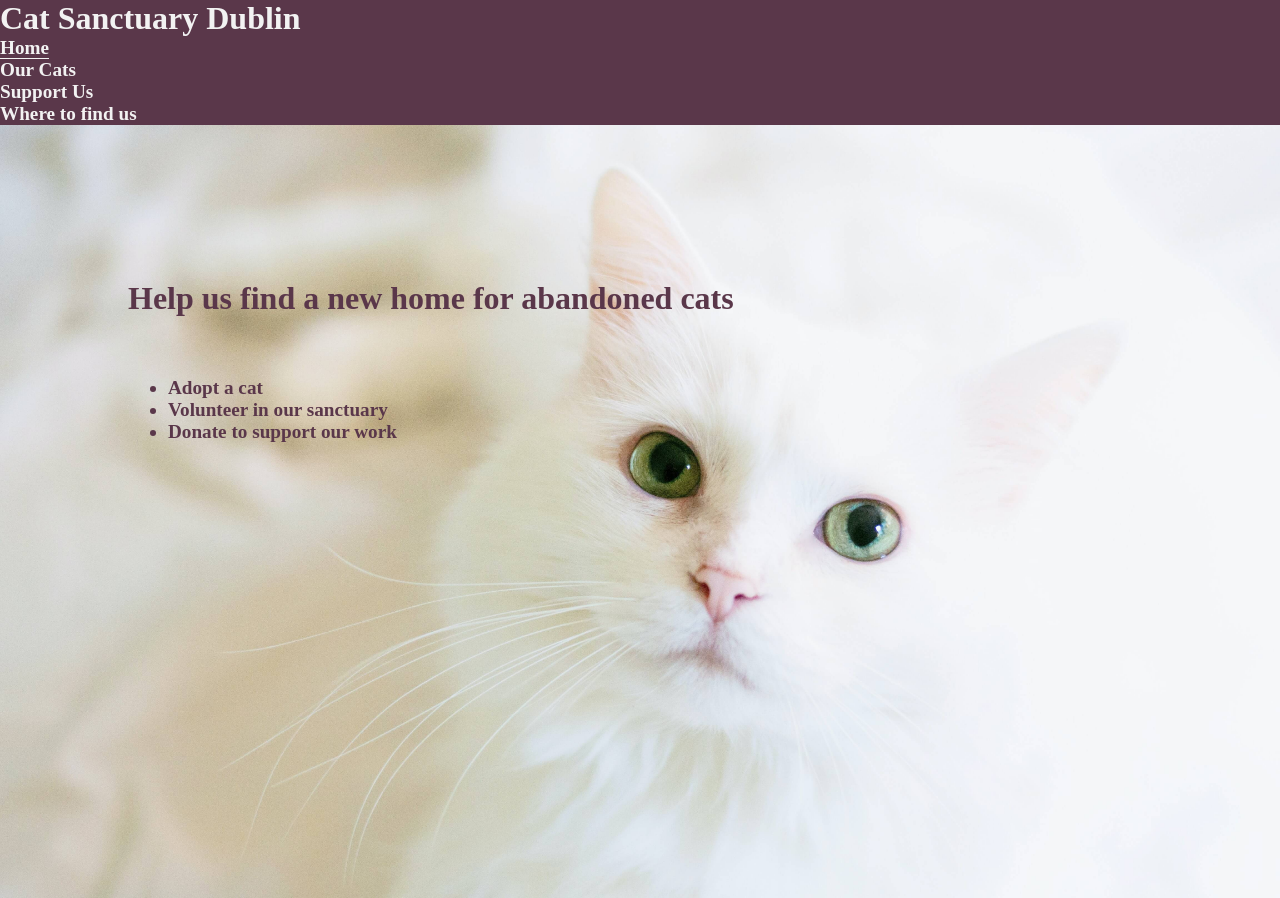
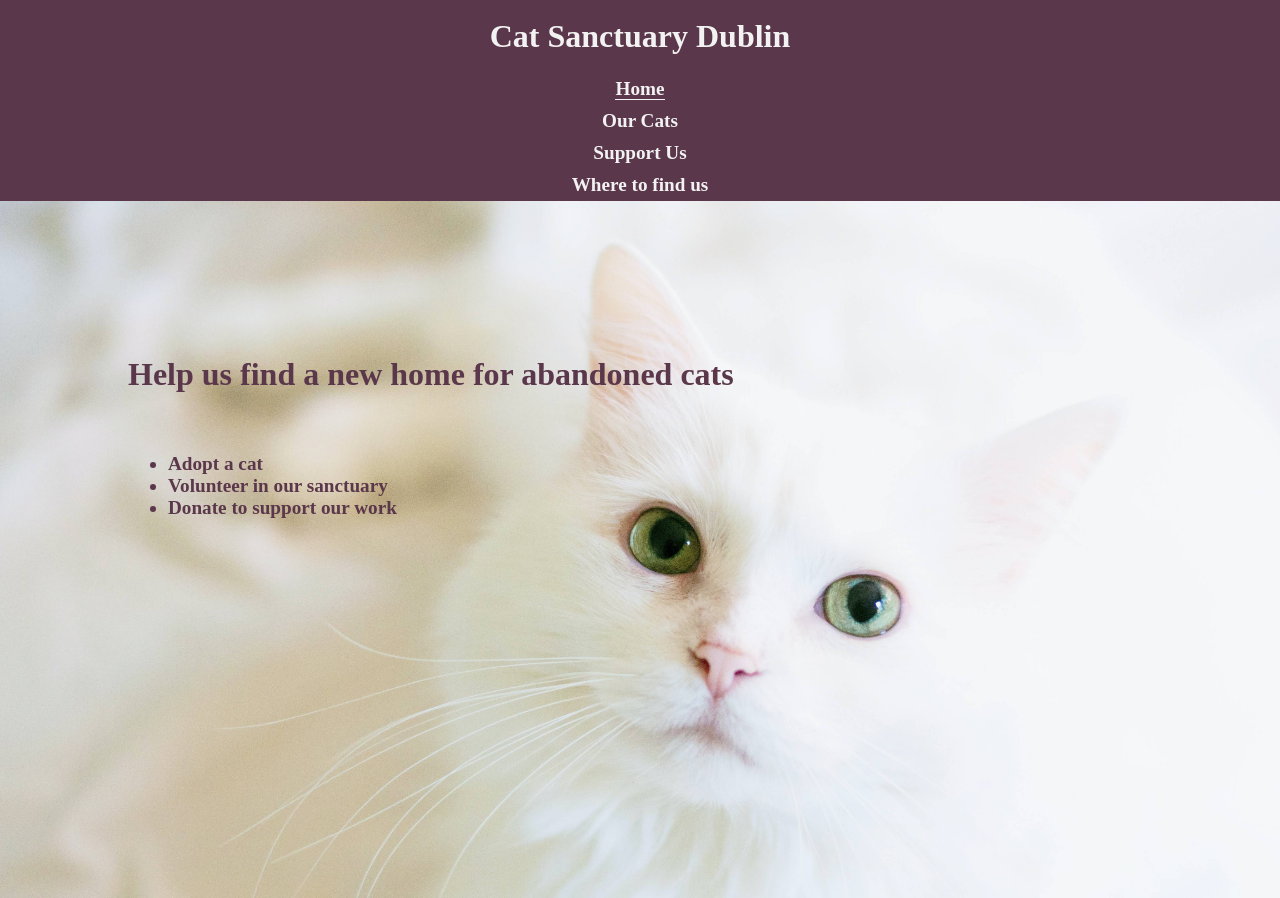
Before and after one commit to JulianeGampe/cat-sanctuary, a plain HTML site: page index.html in a window 1280 px wide. Shown: the top 898 px of the page. Drawn offline with Linux system fonts and the light colour scheme.

Commit message:
Add grid to navigation menu

```diff
--- a/assets/css/style.css
+++ b/assets/css/style.css
@@ -14,6 +14,8 @@ header {
 #mainheading {
     color: #f2f2f2;
     text-decoration: none;
+    text-align: center;
+    padding: 10px;
 }
 
 #mainheading h1 {
@@ -25,6 +27,10 @@ header {
     list-style-type: none;
     padding: 0;
     margin: 0;
+    display: grid;
+    grid-template-columns: 100%;
+    grid-template-rows: 25% 25% 25% 25%;
+    text-align: center;
 }
 
 #navigation li a {
@@ -38,6 +44,35 @@ header {
 
 .active {
     border-bottom: 1px solid #f2f2f2;
+}
+
+/* grid style for navigation */
+
+#home {
+    grid-column-start: 1;
+    grid-row-start: 1;
+}
+
+#ourcats {
+    grid-column-start: 1;
+    grid-row-start: 2;
+}
+
+#supportus {
+    grid-column-start: 1;
+    grid-row-start: 3;
+}
+
+#wheretofindus {
+    grid-column-start: 1;
+    grid-row-start: 4;
+}
+
+#home,
+#ourcats,
+#supportus,
+#wheretofindus {
+    padding: 5px;
 }
 
 /* home page main content */
--- a/index.html
+++ b/index.html
@@ -17,10 +17,10 @@
         </a>
         <nav>
             <ul id="navigation">
-                <li><a href="index.html" class="active">Home</a></li>
-                <li><a href="#">Our Cats</a></li>
-                <li><a href="#">Support Us</a></li>
-                <li><a href="#">Where to find us</a></li>
+                <li id="home"><a href="index.html" class="active">Home</a></li>
+                <li id="ourcats"><a href="#">Our Cats</a></li>
+                <li id="supportus"><a href="#">Support Us</a></li>
+                <li id="wheretofindus"><a href="#">Where to find us</a></li>
             </ul>
          </nav>
     </header>
```
